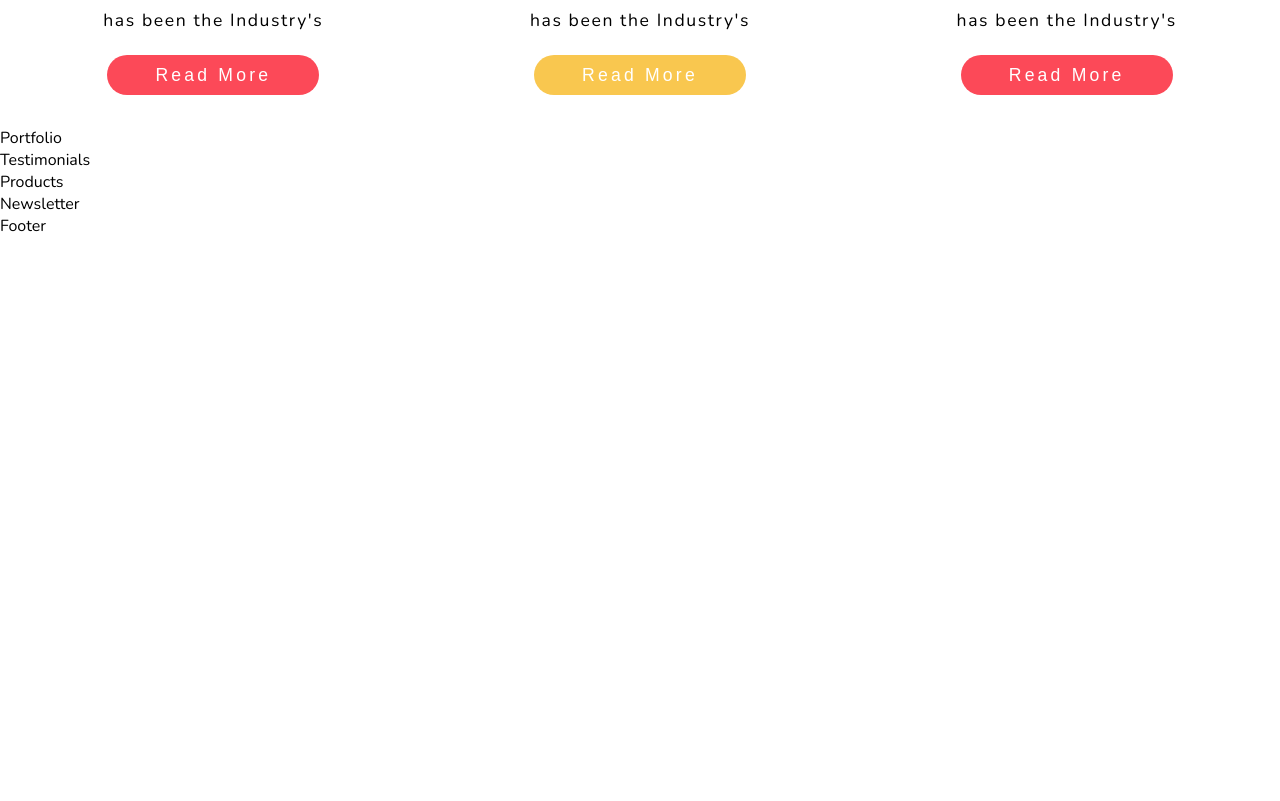
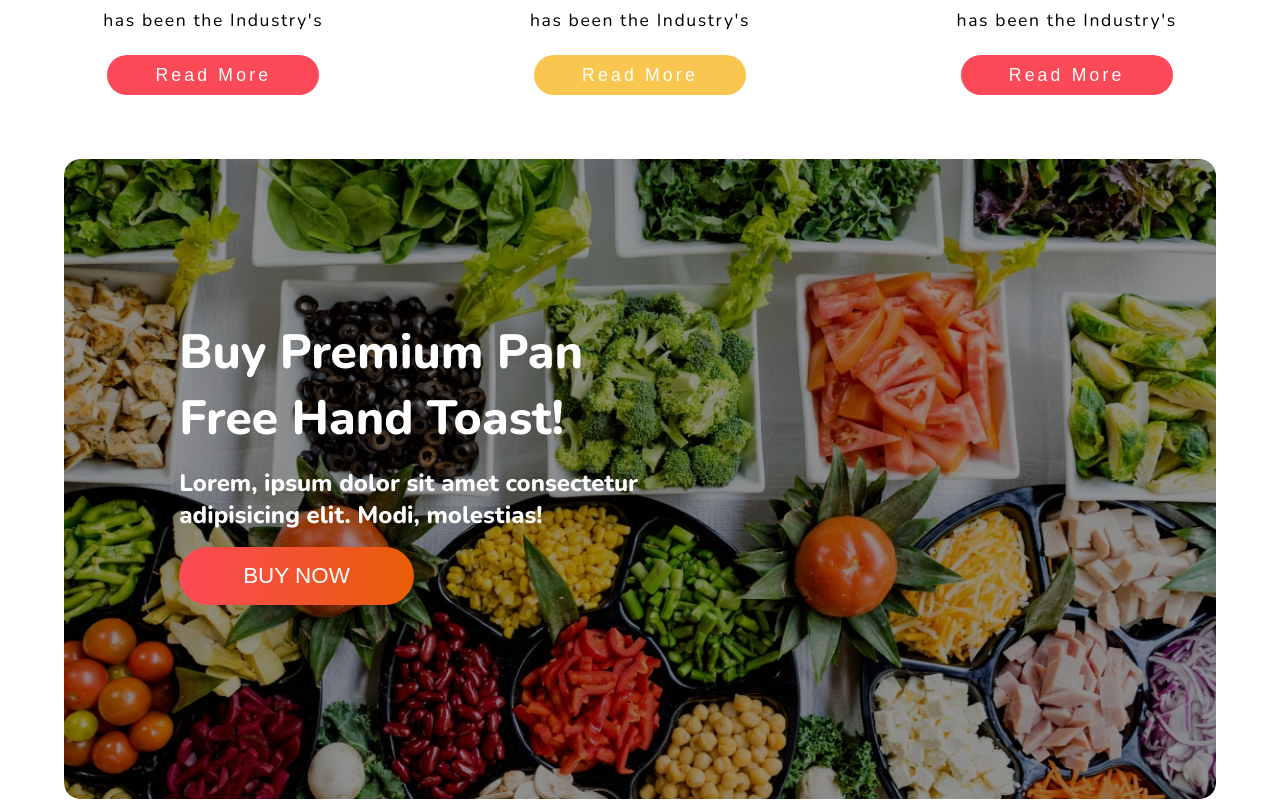
Before and after one commit to enrikcapistran/rest-food, a React (Create React App) app: page / in a window 1280 px wide. Shown: the part 1228-2029 px from the top of the page. Before the commit the page ends 1465 px from the top, so only its background shows below. Built offline with nearby package versions, Linux system fonts and the light colour scheme; the HTML template or start-up script is replaced by a standard one.

Commit message:
Portfolio animations and styling

```diff
--- a/src/components/Portfolio.jsx
+++ b/src/components/Portfolio.jsx
@@ -1,7 +1,79 @@
-import React from 'react'
-
+import React from "react";
+import styled from "styled-components";
+import background from "../assets/portfolio.jpg";
 export default function Portfolio() {
   return (
-    <div>Portfolio</div>
-  )
+    <Section id="portfolio">
+      <div className="background">
+        <img src={background} alt="Porfolio Img" />
+      </div>
+      <div className="content">
+        <h1>Buy Premium Pan Free Hand Toast!</h1>
+        <h2>
+          Lorem, ipsum dolor sit amet consectetur adipisicing elit. Modi,
+          molestias!
+        </h2>
+        <button>Buy Now</button>
+      </div>
+    </Section>
+  );
 }
+
+const Section = styled.section`
+  height: 80vh;
+  position: relative;
+  border-radius: 5rem;
+  &:hover {
+    .background {
+      img {
+        transform: scale(1.2);
+      }
+    }
+  }
+  .background {
+    height: 100%;
+    max-width: 100%;
+    overflow: hidden;
+    border-radius: 1rem;
+    img {
+      object-fit: cover;
+      width: 100%;
+      height: 100%;
+      filter: brightness(60%);
+      border-radius: 1rem;
+      transition: 0.8s ease-in-out;
+    }
+  }
+  .content{
+    position: absolute;
+    top: 25%;
+    left:10%;
+    color:white;
+    display: flex;
+    flex-direction: column;
+    gap: 1rem;
+    justify-content: center;
+    align-items: flex-start;
+    h1{
+      font-size: 3rem;
+      width: 60%;
+    }
+    h2{
+      width: 60%;
+    }
+    button{
+      border: none;
+      padding: 1rem 4rem;
+      font-size: 1.4rem;
+      color: white;
+      background: linear-gradient(to right, #fc4958, #e85d05);
+      border-radius: 4rem;
+      transition: 0.5s ease-in-out;
+      text-transform: uppercase;
+      &:hover{
+        background: linear-gradient(to left, #fc4958, #e85d05);
+      }
+    }
+  }
+
+`;
```
